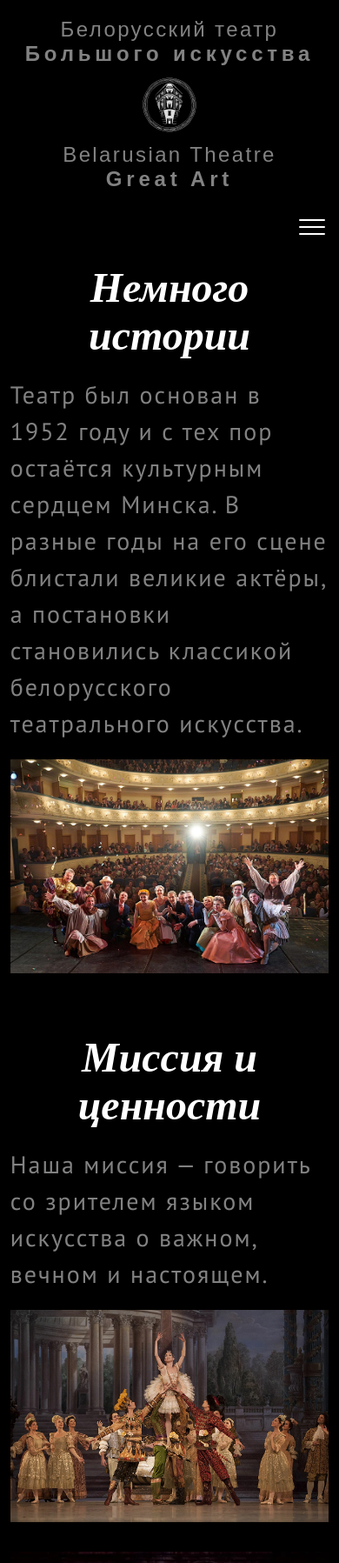
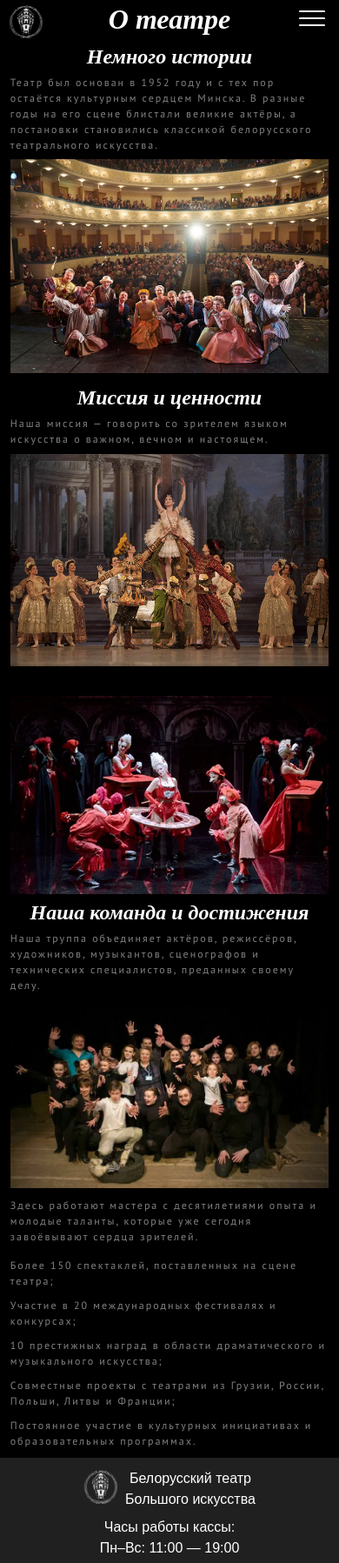
Before and after one commit to skdin1239/theater, a plain HTML site: page about.html in a window 390 px wide. Shown: the top 1797 px of the page at 87% size. Drawn offline with Linux system fonts and the light colour scheme; a script that the page names is missing.

Commit message:
about completed + nav-menu for < 768px

```diff
--- a/about.html
+++ b/about.html
@@ -46,6 +46,11 @@
 		</header>
 
 		<nav aria-label="Основная навигация" class="nav">
+			<div class="nav__logo">
+				<a href="index.html">
+					<img src="assets/icons/logo.svg" alt="Логотип театра" />
+				</a>
+			</div><p>О театре</p>
 			<input type="checkbox" id="nav-toggle" class="nav__toggle" />
 			<label
 				class="nav__hamburger"
--- a/scss/components/_nav-menu.scss
+++ b/scss/components/_nav-menu.scss
@@ -37,7 +37,6 @@
 		}
 
 		&:hover {
-
 			& > a {
 				color: #a80000;
 				text-decoration: underline;
@@ -77,6 +76,11 @@
 		transform: translate(-50%, -50%);
 		z-index: -1;
 		transition: opacity 0.3s ease;
+	}
+
+	&__name,
+	&__logo {
+		display: none;
 	}
 
 	&__hamburger {
@@ -138,9 +142,44 @@
 	}
 
 	@media (max-width: 768px) {
+		&__name,
+		&__logo {
+			display: block;
+		}
+
+		& {
+			position: relative;
+
+			p {
+				display: block;
+				width: 80%;
+				font-family: 'Cormorant', serif;
+				font-style: italic;
+				font-weight: bold;
+				font-size: 2rem;
+				text-align: center;
+				color: #ffffff;
+				margin: 0 auto;
+				margin-top: -1%;
+			}
+
+			&__logo {
+				width: 40px;
+				left: 0;
+				img {
+					position: absolute;
+					top: -7px;
+					left: 25%;
+					width: 100%;
+				}
+			}
+		}
+
 		min-height: 3rem;
 		background: rgba(0, 0, 0, 0.7);
 
+		&__name,
+		&__logo,
 		&__hamburger {
 			display: block;
 			position: absolute;
--- a/scss/pages/_about.scss
+++ b/scss/pages/_about.scss
@@ -1,7 +1,6 @@
 .about {
-
 	&__row {
-		margin-bottom: 50px;
+		margin-bottom: 2%;
 
 		&--text-photo {
 			display: flex;
@@ -33,7 +32,7 @@
 
 		&--columns {
 			display: flex;
-			gap: 50px;
+			gap: 1%;
 
 			.about__column {
 				flex: 1;
@@ -56,19 +55,19 @@
 		font-family: 'Cormorant', serif;
 		font-style: italic;
 		font-weight: bold;
-		font-size: 48px;
+		font-size: 3rem;
 		text-align: center;
 		color: #ffffff;
-		margin: 15px 0;
+		margin: 1% 0;
 	}
 
 	&__description {
 		font-family: 'PT-Sans', sans-serif;
-		font-size: 28px;
+		font-size: 1.5rem;
 		letter-spacing: 2px;
 		line-height: 150%;
 		color: #828282;
-		margin: 20px 0;
+		margin: 2% 0;
 	}
 
 	&__image-content {
@@ -80,7 +79,7 @@
 		list-style: none;
 		padding: 0;
 		font-family: 'PT-Sans', sans-serif;
-		font-size: 28px;
+		font-size: 1.5rem;
 		letter-spacing: 2px;
 		line-height: 150%;
 		color: #828282;
@@ -89,13 +88,57 @@
 	&__list-item {
 		margin-bottom: 10px;
 	}
+
+	@media (max-width: 1080px) {
+		& {
+			&__row {
+				&--text-photo,
+				&--photo-text {
+					flex-direction: column;
+
+					&__text,
+					&__image {
+						width: 100%;
+					}
+				}
+
+				.about__image,
+				.about__text {
+					width: 100%;
+				}
+
+				&--columns {
+					flex-direction: column;
+					gap: 30px;
+
+					&__column {
+						flex-direction: column;
+					}
+				}
+			}
+		}
+	}
 }
 
-@media (max-width: 1080px) {
+@media (max-width: 768px) {
+	.header {
+		display: none;
+	}
 	.about {
-		&__row {
-			&--text-photo,
-			&--photo-text {
+		&__title {
+			font-size: 2.25rem;
+		}
+
+		.about__description {
+			font-size: 1.5rem;
+		}
+
+		.about__list {
+			font-size: 1.5rem;
+		}
+		.about__row {
+			.about--text-photo,
+			.about--photo-text {
 				flex-direction: column;
 
 				.about__text,
@@ -104,7 +147,7 @@
 				}
 			}
 
-			&--columns {
+			.about--columns {
 				flex-direction: column;
 				gap: 30px;
 
@@ -115,3 +158,18 @@
 		}
 	}
 }
+	@media (max-width: 480px) {
+		.about {
+			.about__title {
+				font-size: 1.5rem;
+			}
+
+			.about__description {
+				font-size: 0.75rem;
+			}
+
+			.about__list {
+				font-size: 0.75rem;
+			}
+		}
+	}
--- a/scss/pages/_index.scss
+++ b/scss/pages/_index.scss
@@ -105,6 +105,11 @@
 	}
 
 	@media (max-width: 768px) {
+		.nav__name,
+		.nav__logo {
+			display: none;
+		}
+
 		&__name {
 			font-size: 1.5rem;
 			text-align: center;
@@ -366,7 +371,6 @@
 		border-radius: 0.25rem;
 	}
 
-
 	&__description {
 		font-family: 'PT-Sans', sans-serif;
 		font-size: 1rem;
```
Also changed, not shown: events.html (+5 -0 lines), news.html (+5 -0 lines), css/main.css, 1 other file. Lines whose indentation alone changed are shown as unchanged.
